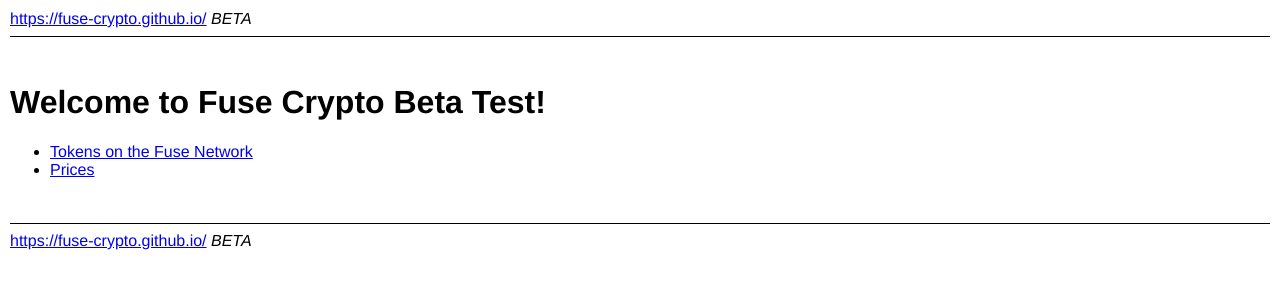
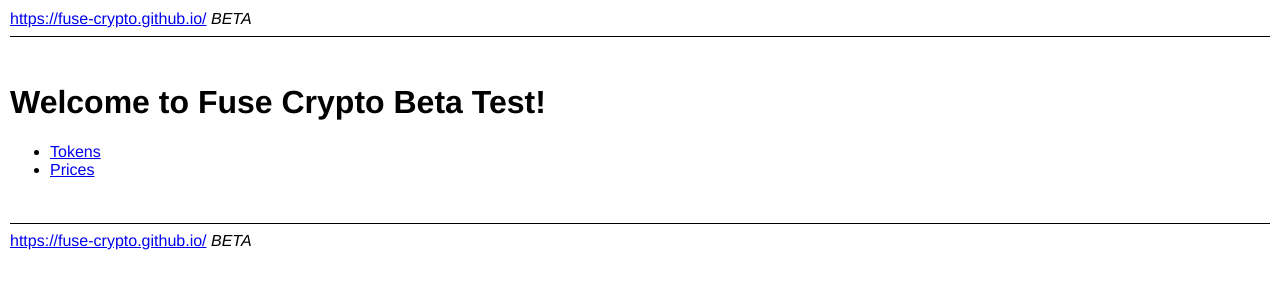
Before and after one commit to Fuse-Crypto/fuse-crypto.github.io, a Jekyll site: the page built from index.md, in a window 1280 px wide. Shown: the top 300 px of the page. Built offline with Jekyll 4.4.1, drawn with Linux system fonts in a browser that asks for light colours.

Commit message:
Update index.md

```diff
--- a/index.md
+++ b/index.md
@@ -5,5 +5,5 @@ title: Fuse Crypto
 
 # Welcome to Fuse Crypto Beta Test!
 
-* [Tokens on the Fuse Network](tokens/)
+* [Tokens](tokens/)
 * [Prices](prices/)
```
